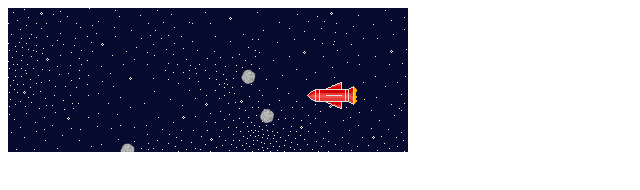
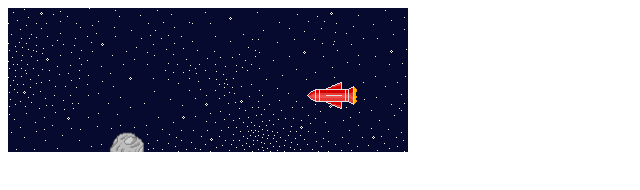
Before and after one commit to jklypchak13/MissileGame, a plain HTML site: page index.html in a window 1280 px wide. Shown: the full height of the page, 0-640 px from the left. Drawn offline with Linux system fonts and the light colour scheme.

Commit message:
Added sound and adjusted meteor size. (needs work)

```diff
--- a/index.html
+++ b/index.html
@@ -12,11 +12,13 @@
 <body>
     <canvas width=400 height=144 id="c"></canvas>
     <div id="music">
-        <audio controls autoplay>
-        <source src="songs/SPACE_MUSIC.WAV" type="audio/wav">
-      Your browser does not support the audio element.
-      </audio>
+        <audio id="myAudio" controls autoplay loop>
+            <source src="songs/SPACE_MUSIC.WAV" type="audio/wav">
+            Your browser does not support the audio element.
+          </audio>
+
     </div>
+
     <script src="scripts/meteor.js"></script>
     <script src="scripts/person.js"></script>
     <script src="scripts/main.js"></script>
--- a/scripts/main.js
+++ b/scripts/main.js
@@ -8,10 +8,12 @@ let background = new Image();
 
 let counter = 0;
 let limit = 100;
+let music = document.getElementById("myAudio");
 
 setup();
 
 function setup() {
+
     background.src = "img/background.png";
     setInterval(main, 10);
 
@@ -43,7 +45,7 @@ function main() {
     if (counter == limit) {
         createNewMeteor();
         counter = 0;
-        if (limit > 1) {
+        if (limit > 50) {
             limit -= 1;
         }
 
@@ -64,9 +66,9 @@ function createNewMeteor() {
     let x = Math.floor(Math.random() * 400);
     let y = Math.floor(Math.random() * 2) + 1
     if (y == 1) {
-        meteors.push(new Meteor(x, 0, 20, 20, .5, person));
+        meteors.push(new Meteor(x, 0, 50, 50, .5, person));
     } else {
-        meteors.push(new Meteor(x, 144, 20, 20, .5, person));
+        meteors.push(new Meteor(x, 144, 50, 50, .5, person));
     }
 }
 
```
Also changed, not shown: 1 other file.
